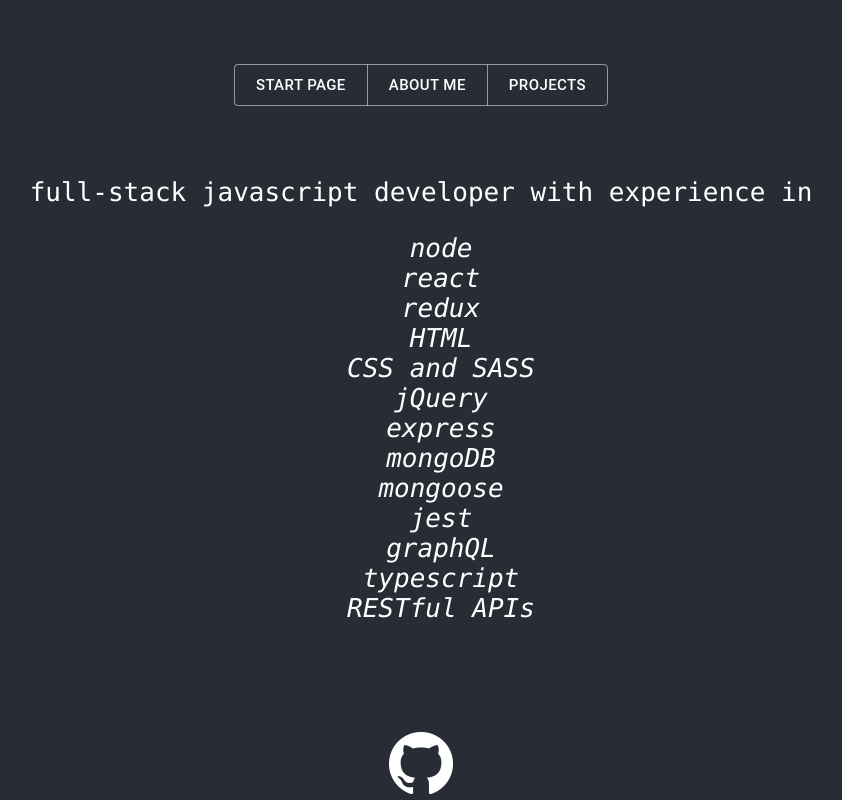
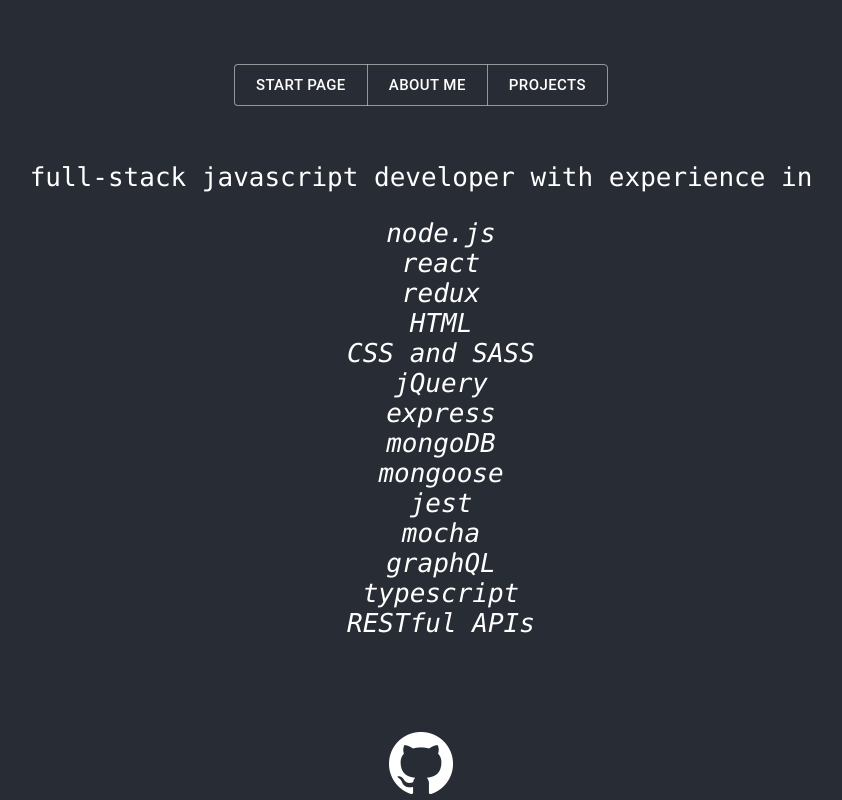
Before and after one commit to kristaver/portfolio, a React (Create React App) app: page / in a window 1280 px wide. Both pictures are taken after a click on the button "ABOUT ME". Shown: the whole page, without its empty margins (219-1061 px from the left). Built offline with nearby package versions, Linux system fonts and the light colour scheme.

Commit message:
updated projects and about

```diff
--- a/src/components/About.js
+++ b/src/components/About.js
@@ -4,7 +4,7 @@ export const About = () => {
   return (
     <div className="About"><p>full-stack javascript developer with experience in </p>
       <ul className='About__skills'>
-        <li className='About__skills--el'>node</li>
+        <li className='About__skills--el'>node.js</li>
         <li className='About__skills--el'>react</li>
         <li className='About__skills--el'>redux</li>
         <li className='About__skills--el'>HTML</li>
@@ -14,6 +14,7 @@ export const About = () => {
         <li className='About__skills--el'>mongoDB</li>
         <li className='About__skills--el'>mongoose</li>
         <li className='About__skills--el'>jest</li>
+        <li className='About__skills--el'>mocha</li>
         <li className='About__skills--el'>graphQL</li>
         <li className='About__skills--el'>typescript</li>
         <li className='About__skills--el'>RESTful APIs</li>
--- a/src/components/Projects.js
+++ b/src/components/Projects.js
@@ -8,7 +8,7 @@ import todo from '../to-do.png';
 
 export default function Projects() {
   return (
-    <ImageList sx={{ width: 800, height: 600 }}>
+    <ImageList sx={{ width: 700, height: 600 }}>
       {itemData.map((item) => (
         <a href={item.url} target="_blank" rel="noopener noreferrer">
         <ImageListItem key={item.img}>
@@ -40,10 +40,8 @@ const itemData = [
   {
     img: todo,
     title: 'to-do app',
-    author: 'simple app in vanilla JS',
-    rows: 2,
-    cols: 2,
-    featured: true,
+    author: 'a simple todo app in vanilla JS',
+    featured: false,
     url: 'http://todo.kristaver.com',
   },
   {
@@ -60,6 +58,7 @@ const itemData = [
     img: 'https://images.unsplash.com/photo-1444418776041-9c7e33cc5a9c',
     title: 'Coffee',
     author: '@nolanissac',
+    featured: true,
     cols: 2,
   },
   {
```
